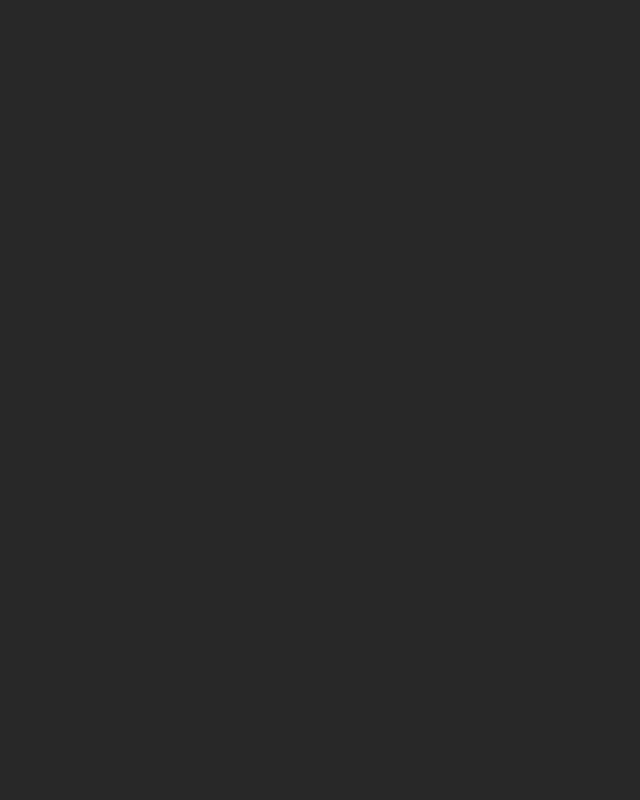
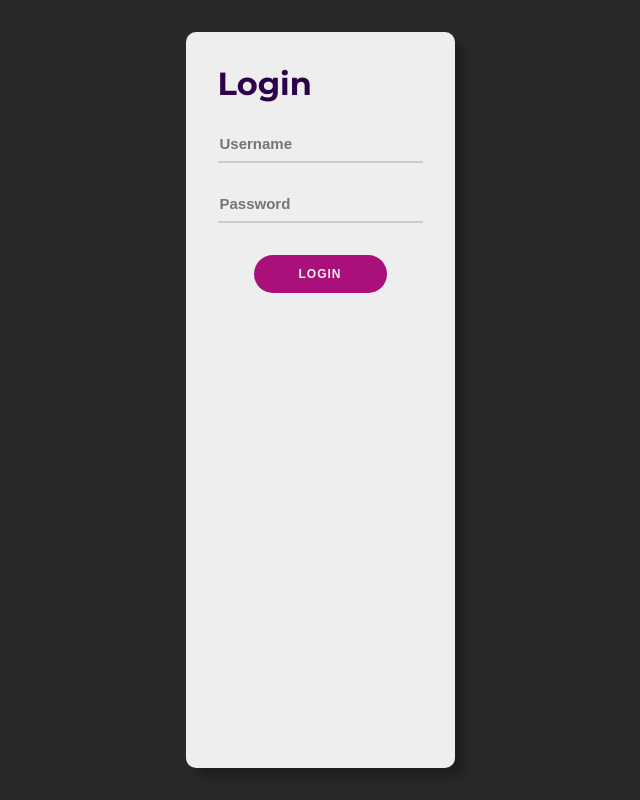
Before and after one commit to marta392/registration-form, a Vue app: page /login in a window 1280 px wide. Before the commit this address had no page. Shown: the whole page, without its empty margins (320-960 px from the left). Built offline with nearby package versions, Linux system fonts and the light colour scheme.

Commit message:
add LoginForm component & view

```diff
--- /dev/null
+++ b/src/components/LoginForm.vue
@@ -0,0 +1,122 @@
+<template>
+    <div class="login-container">
+        <h2>Login</h2>
+        <form @submit.prevent="submitLoginForm">
+            <div class="input-box">
+                <input type="text" id="username" placeholder="Username" v-model="username" required />
+                <div class="underline"></div>
+            </div>
+            <div class="input-box">
+                <input type="password" id="password" placeholder="Password" v-model="password" required />
+                <div class="underline"></div>
+            </div>
+            <div class="button-container">
+                <button class="button-form" type="submit">Login</button>
+            </div>
+        </form>
+    </div>
+</template>
+
+<script>
+import { ref } from "vue";
+import { useRouter } from "vue-router";
+
+export default {
+    setup() {
+
+    },
+};
+</script>
+
+<style scoped>
+.login-container {
+    padding: 2em;
+    background-color: #EEEEEE;
+}
+
+form {
+    display: flex;
+    flex-direction: column;
+    flex-grow: 1;
+}
+
+/* Typography */
+.login-container h2 {
+    font-size: 2em;
+    font-weight: bold;
+    color: #2e0249;
+    margin: 0;
+}
+
+/* Input elements */
+form .input-box {
+    width: 100%;
+    height: 40px;
+    margin-top: 20px;
+    position: relative;
+}
+
+form .input-box input {
+    width: 100%;
+    height: 100%;
+    outline: none;
+    border: none;
+    color: #2e0249;
+    background-color: #eeeeee;
+    font-size: 15px;
+    font-weight: 600;
+}
+
+form .underline::before {
+    content: "";
+    position: absolute;
+    height: 2px;
+    width: 100%;
+    background: #ccc;
+    left: 0;
+    bottom: 0;
+}
+
+form .underline::after {
+    content: "";
+    position: absolute;
+    height: 2px;
+    width: 100%;
+    background: #a91079;
+    left: 0;
+    bottom: 0;
+    transform: scaleX(0);
+    transform-origin: left;
+    transition: all 0.3s ease;
+}
+
+form .input-box input:focus~.underline::after,
+form .input-box input:valid~.underline::after {
+    transform: scaleX(1);
+    transform-origin: left;
+}
+
+/* Button */
+.button-container {
+    margin-top: auto;
+    text-align: center;
+    padding-top: 2em;
+}
+
+.button-form {
+    border-radius: 20px;
+    background-color: #a91079;
+    color: #EEEEEE;
+    font-size: 12px;
+    font-weight: bold;
+    padding: 12px 45px;
+    letter-spacing: 1px;
+    text-transform: uppercase;
+    cursor: pointer;
+    border: none;
+}
+
+.button-form:hover {
+    opacity: 0.7;
+}
+</style>
--- a/src/router/index.js
+++ b/src/router/index.js
@@ -1,22 +1,24 @@
-import { createRouter, createWebHistory } from 'vue-router'
-import HomeView from '../views/HomeView.vue'
-import SuccessView from '../views/SuccessView.vue'
+import { createRouter, createWebHistory } from "vue-router";
+import HomeView from "../views/HomeView.vue";
+import SuccessView from "../views/SuccessView.vue";
+import LoginView from "../views/LoginView.vue";
 
 const router = createRouter({
   history: createWebHistory(import.meta.env.BASE_URL),
   routes: [
     {
-      path: '/',
-      name: 'home',
-      component: HomeView
+      path: "/",
+      name: "home",
+      component: HomeView,
     },
     {
-      path: '/registration-confirmed',
-      name: 'success',
+      path: "/registration-confirmed",
+      name: "success",
       component: SuccessView,
-      props: route => ({ name: route.query.name })
-    }
-  ]
-})
+      props: (route) => ({ name: route.query.name }),
+    },
+    { path: "/login", name: "login", component: LoginView },
+  ],
+});
 
-export default router
+export default router;
--- /dev/null
+++ b/src/views/LoginView.vue
@@ -0,0 +1,20 @@
+<template>
+  <div class="container">
+    <LoginForm />
+  </div>
+</template>
+
+<script setup>
+import LoginForm from "../components/LoginForm.vue";
+</script>
+
+<style scoped>
+.container {
+  display: flex;
+  max-width: 600px;
+  border-radius: 10px;
+  box-shadow: 10px 10px 10px 0px rgba(0, 0, 0, 0.25);
+  overflow: hidden;
+  margin: 0 auto;
+}
+</style>
```
